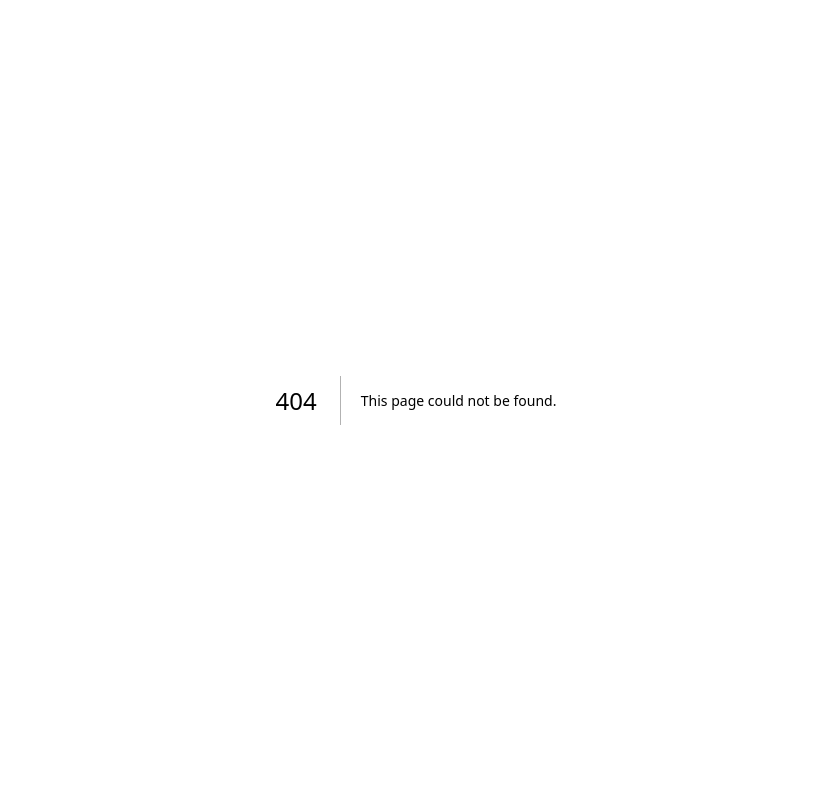
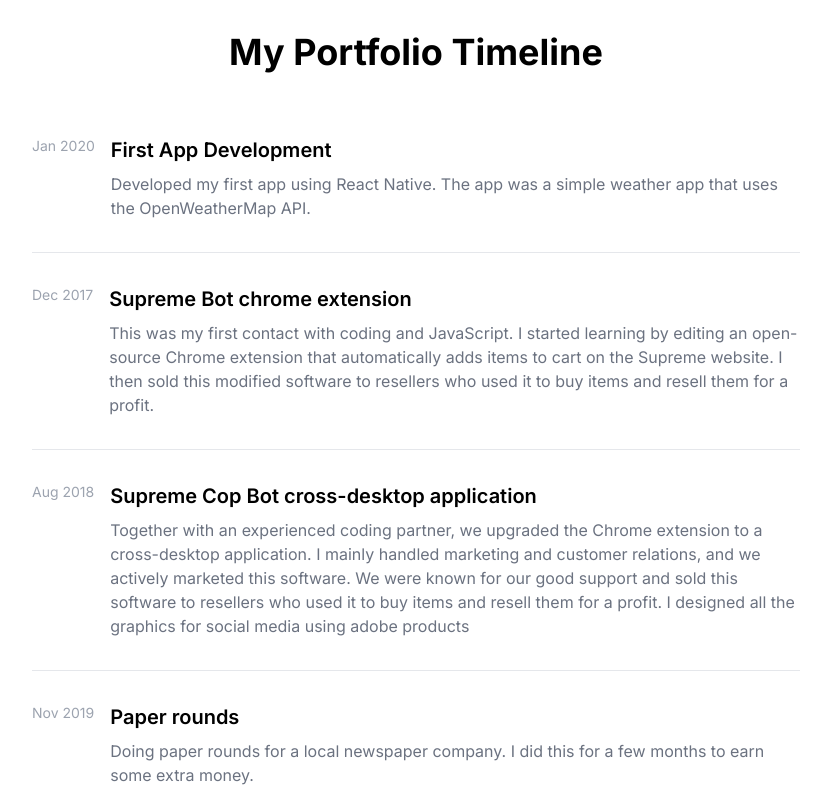
Before and after one commit to SebastianBoehler/sebastianboehler, a Next.js app: page /timeline in a window 1280 px wide. Before the commit this address had no page. Shown: the top 800 px of the page, without its empty margins (224-1055 px from the left). Built offline with nearby package versions, Linux system fonts and the light colour scheme.

Commit message:
feat: timeline

```diff
--- /dev/null
+++ b/src/app/timeline/page.tsx
@@ -0,0 +1,10 @@
+import { timeline as Timeline } from '@/components/timeline'
+import '@/app/globals.css'
+
+export default function Page() {
+  return (
+    <main>
+      <Timeline />
+    </main>
+  )
+}
--- /dev/null
+++ b/src/components/timeline.tsx
@@ -0,0 +1,99 @@
+/**
+ * This code was generated by v0 by Vercel.
+ * @see https://v0.dev/t/5EIftcnyyv4
+ */
+
+import { TimeLineCard, TimeLineCardProps } from "./timelineCard"
+
+const timelineData: TimeLineCardProps[] = [
+  {
+    title: 'Supreme Bot chrome extension',
+    description: 'This was my first contact with coding and JavaScript. I started learning by editing an open-source Chrome extension that automatically adds items to cart on the Supreme website. I then sold this modified software to resellers who used it to buy items and resell them for a profit.',
+    date: 'Dec 2017',
+    //tags
+  },
+  {
+    title: 'Supreme Cop Bot cross-desktop application',
+    description: 'Together with an experienced coding partner, we upgraded the Chrome extension to a cross-desktop application. I mainly handled marketing and customer relations, and we actively marketed this software. We were known for our good support and sold this software to resellers who used it to buy items and resell them for a profit. I designed all the graphics for social media using adobe products',
+    date: 'Aug 2018',
+  },
+  // {
+  //   title: 'JGR Filderstadt'
+  //   date: 'Jun 2019',
+  // },
+  {
+    title: 'Paper rounds',
+    description: 'Doing paper rounds for a local newspaper company. I did this for a few months to earn some extra money.',
+    date: 'Nov 2019',
+  },
+  {
+    title: 'Loop Supreme Bot',
+    description: 'I rebranded the bot and continued development by myself. I added a lot of new features and improved the user interface. I also added support for shopify based websites.',
+    date: 'Jan 2020',
+  },
+  {
+    title: 'Registering my own company',
+    description: 'Offcially registered my own company in germany. I did this to be able to sell my software legally and to be able to pay taxes.',
+    date: 'Jan 2020',
+  },
+  {
+    title: 'First CLI algo trading bot',
+    description: 'First touch points with crypto and exchange APIs. I developed a simple CLI bot that trades based on only EMA crossings. I used the Coinbase pro API to get the data and place orders.',
+    date: 'Jul 2020',
+  },
+  {
+    title: 'Finished school',
+    description: 'I finished my german high school',
+    date: 'Jul 2020',
+  },
+  {
+    title: 'Fullstack Developer at Remotly',
+    description: 'I met the Founder of a online coaching startup and proofed my skill to him, so they hired me as a fullstack developer. I worked on the frontend and backend application for internal use.',
+    date: 'Nov 2020',
+  },
+  {
+    title: 'Boehler IO trading bot',
+    description: 'I developed a ne wtrading bot with au GUI and a lot of new features. I used the Binance API to get the data and place orders.',
+    date: 'Apr 2021',
+  },
+  {
+    title: 'IBM Developing cloud native applications',
+    description: 'I took a IBM course to learn and prove my knowledge about cloud native applications and how to develop them.',
+    date: 'Apr 2022'
+  },
+  {
+    title: 'Backend Developer at LI.FI',
+    description: 'Started my job at a crpyto startup as a backend developer.',
+    date: 'Jul 2022'
+  },
+  {
+    title: 'Cloud algo trading system',
+    description: 'I brought all my trading scripts, like backtester, live trading bot and data collector together in a cloud system.',
+    date: 'Sep 2022'
+  }
+]
+
+
+export function timeline() {
+  return (
+    <main className="flex flex-col items-center justify-center p-8">
+      <h1 className="text-4xl font-bold mb-8">My Portfolio Timeline</h1>
+      <div className="w-full max-w-3xl divide-y divide-gray-200">
+        <div className="py-8 flex space-x-4">
+          <span className="flex-shrink-0 text-gray-400 text-sm">Jan 2020</span>
+          <div className="space-y-2">
+            <h2 className="text-xl font-semibold">First App Development</h2>
+            <p className="text-gray-500">
+              Developed my first app using React Native. The app was a simple weather app that uses the OpenWeatherMap
+              API.
+            </p>
+          </div>
+        </div>
+        {timelineData.map(((props: TimeLineCardProps, idx: number) => (
+          <TimeLineCard key={idx} {...props} />
+        ))
+        )}
+      </div>
+    </main>
+  )
+}
--- /dev/null
+++ b/src/components/timelineCard.tsx
@@ -0,0 +1,18 @@
+export interface TimeLineCardProps {
+    title: string;
+    description: string;
+    date: string;
+    icon?: React.ReactNode;
+
+}
+export function TimeLineCard({ title, date, description }: TimeLineCardProps) {
+    return (<div className="py-8 flex space-x-4">
+        <span className="flex-shrink-0 text-gray-400 text-sm">{date}</span>
+        <div className="space-y-2">
+            <h2 className="text-xl font-semibold">{title}</h2>
+            <p className="text-gray-500">
+                {description}
+            </p>
+        </div>
+    </div>)
+}
```
